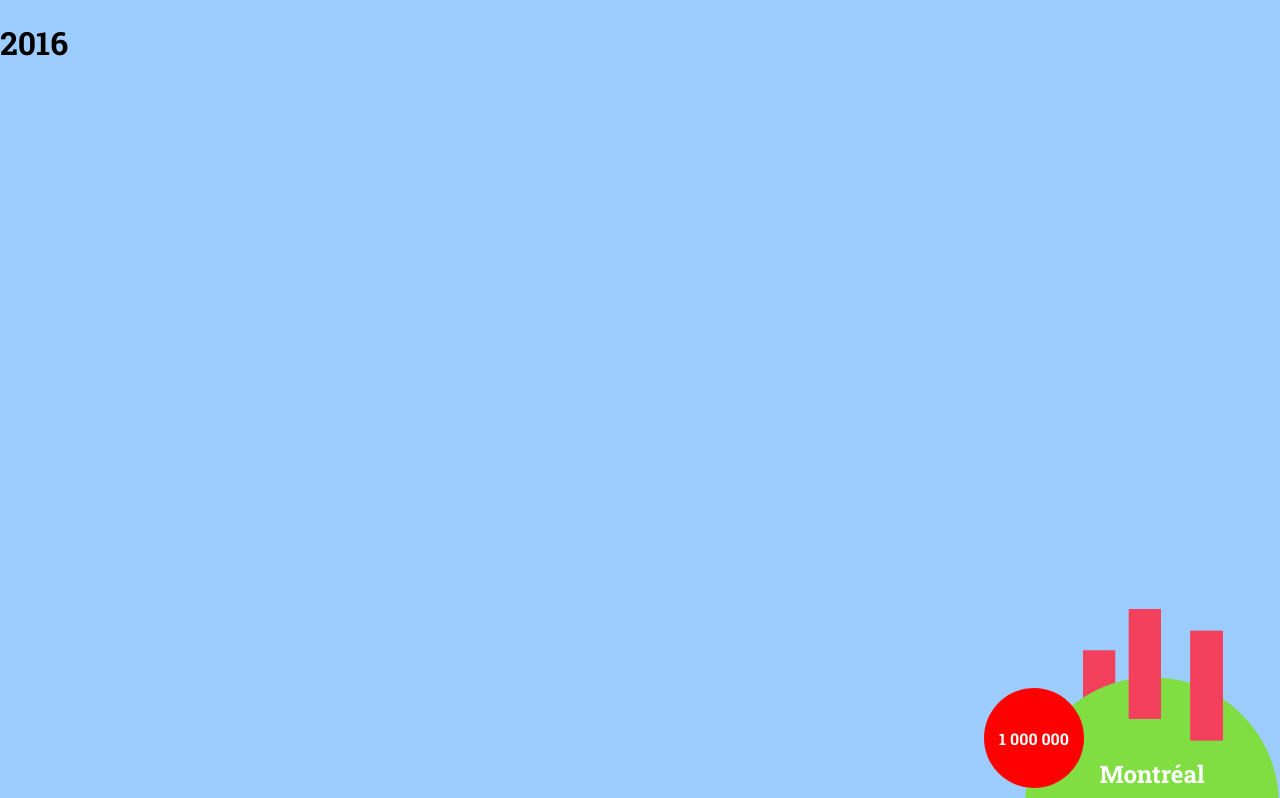
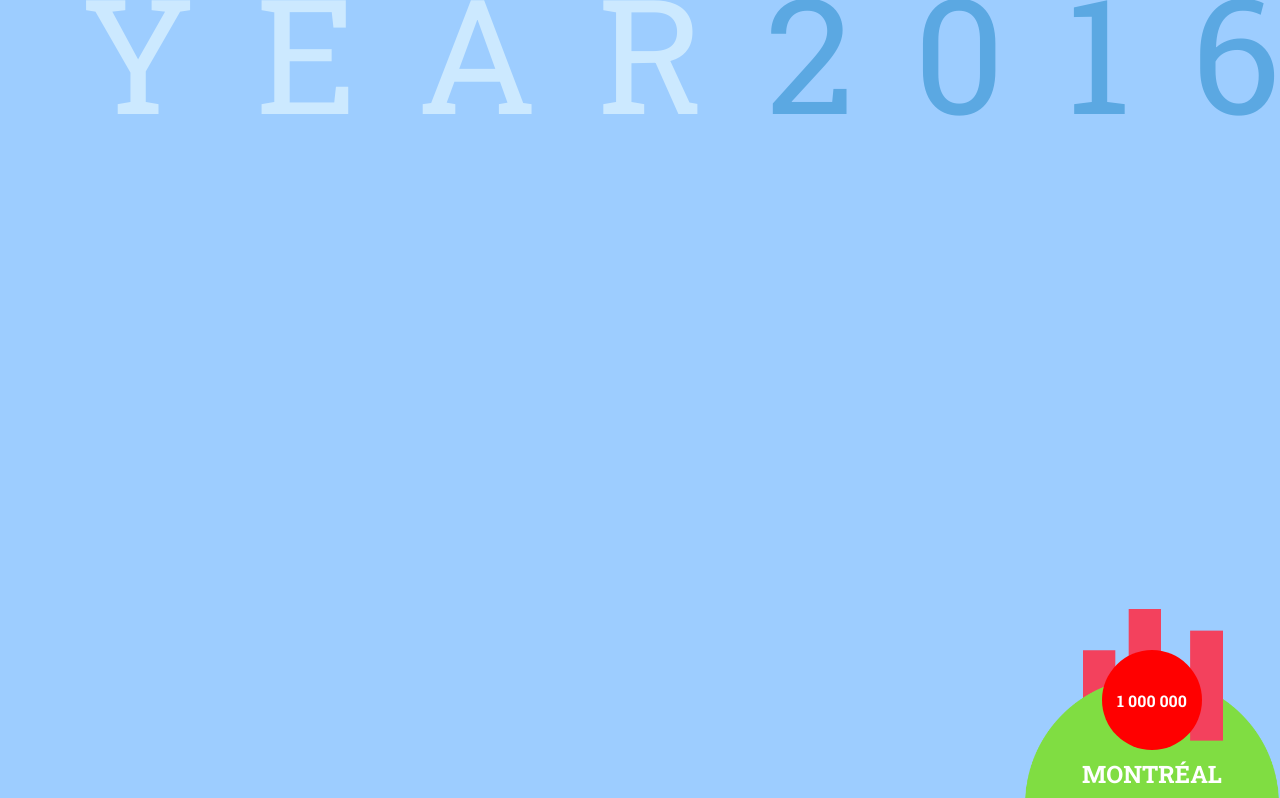
Before and after one commit to Stamga/floodingcities, a plain HTML site: page index.html in a window 1280 px wide. Shown: the top 798 px of the page. Drawn offline with nearby package versions, Linux system fonts and the light colour scheme.

Commit message:
Modified year display and scroll speed

```diff
--- a/css/main.css
+++ b/css/main.css
@@ -6,7 +6,30 @@ body {
 	font-family: 'Roboto Slab', serif;
 	background-color: #9dcdff;
 	font-size: 16px;
-	min-height: 5000px;
+	min-height: 10000px;
+}
+
+h1 {
+    font-size: 10em;
+    text-transform: uppercase;
+    margin: -54px 0 0;
+    text-align: left;
+    color: #cce9ff;
+    position: absolute;
+    right: 389px;
+    letter-spacing: 60px;
+    min-width: 810px;
+    font-weight: normal;
+}
+
+.year-number {
+    color: #5ba8e2;
+    position: absolute;
+    text-align: left;
+}
+
+h2 {
+    text-transform: uppercase;
 }
 
 main {
@@ -30,6 +53,7 @@ main {
 	position: absolute;
 	right: 0; bottom: 0; left: 0;
 	color: #fff;
+    z-index: 1;
 }
 
 .city-single-image {
@@ -41,12 +65,15 @@ main {
 	transition: 600ms all ease;
 	transform: scale(0);
 	transform-origin: bottom center;
-	background-color: rgba(71, 151, 202, 0.47);
+	background-color: rgba(189, 231, 255, 0.47);
     padding: 10px 30px;
     border-radius: 30px;
     box-sizing: border-box;
     position: absolute;
     top: -190px;
+    left: 0;
+    right: 0;
+    margin: 0 40px;
 }
 
 .city-info.visible {
@@ -60,11 +87,11 @@ main {
 
 .city-bubble {
 	position: absolute;
-    top: 80px;
-    left: -40px;
+    bottom: 60px; right: 0; left: 0;
     opacity: 0;
 	transition: 600ms all ease;
 	transform: scale(0);
+    z-index: 1;
 }
 
 .city-bubble.visible {
@@ -82,6 +109,7 @@ main {
     box-sizing: border-box;
     color: #fff;
     font-weight: bold;
+    margin: auto;
 }
 
 /* Water */
--- a/index.html
+++ b/index.html
@@ -10,7 +10,7 @@
 <body>
 	<main>
 		<header>
-			<h1 class="year-number">2016</h1>
+			<h1>Year <span class="year-number">2016</span></h1>
 		</header>
 		<div class="water-wave water-wave-1" style="top:90%"></div>
 		<section id="city-montreal" class="city-single">
--- a/js/main.js
+++ b/js/main.js
@@ -2,7 +2,7 @@
 
 var scrollLocation = 0;
 var windowHeight = 0;
-var maxScroll = 5000;
+var maxScroll = 10000;
 var currentYear = 2016;
 
 var yearEl = $('.year-number');
```
Also changed, not shown: img/wave.png.
